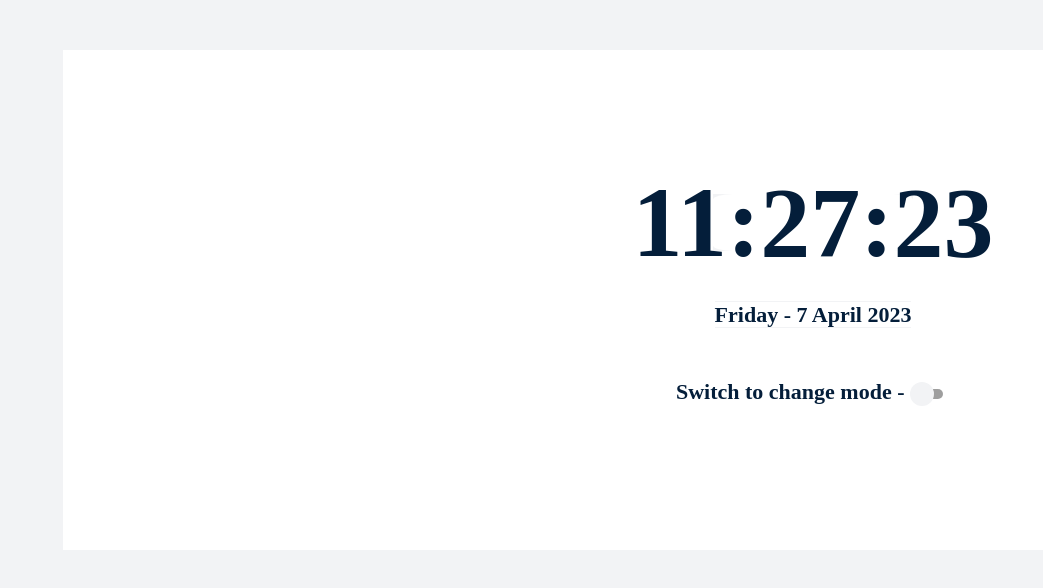
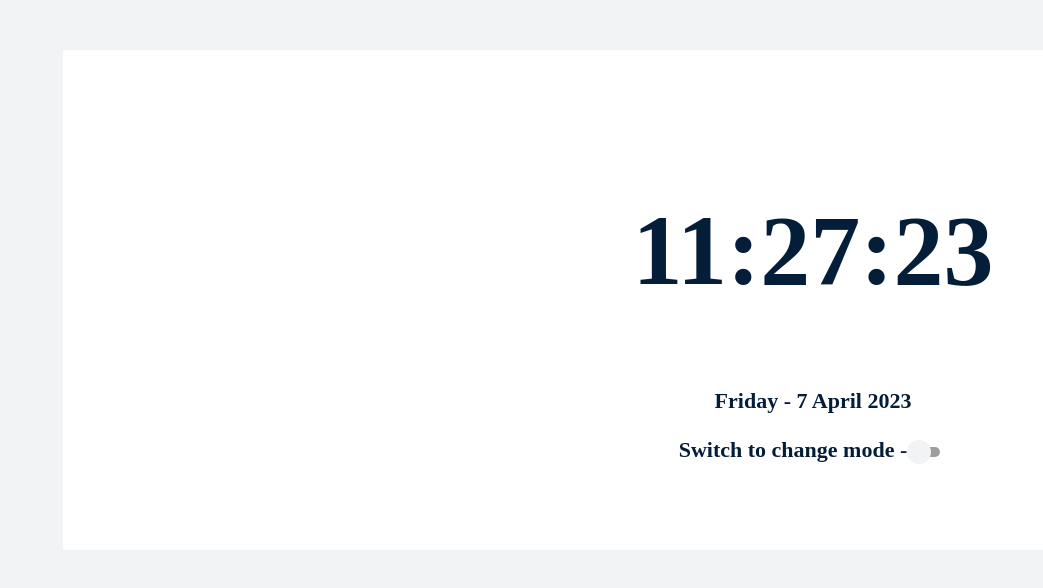
Before and after one commit to skiffter1337/react-speaking-clock, a React (Create React App) app: page / in a window 1280 px wide. Shown: the top 588 px of the page, without its empty margins (237-1280 px from the left). Built offline with nearby package versions, Linux system fonts and the light colour scheme.

Commit message:
add style(need to fix).

```diff
--- a/src/components/AnalogClock/AnalogClock.module.css
+++ b/src/components/AnalogClock/AnalogClock.module.css
@@ -1,3 +1,4 @@
 .analogClock {
+    margin-bottom: 150px;
     background-color: white;
 }
--- a/src/components/AnalogClock/AnalogClock.tsx
+++ b/src/components/AnalogClock/AnalogClock.tsx
@@ -2,13 +2,12 @@ import React, {useEffect, useRef} from 'react';
 import s from './AnalogClock.module.css'
 
 type AnalogClockType = {
-    clock: Date
+    currentTime: Date
 }
 const AnalogClock = (props: AnalogClockType) => {
     const canvasRef = useRef<HTMLCanvasElement>(null)
 
     useEffect(() => {
-        console.log('tick')
         const canvas = canvasRef.current;
         if (canvas) {
             const ctx = canvas.getContext("2d")
@@ -39,9 +38,9 @@ const AnalogClock = (props: AnalogClockType) => {
                     ctx.fill();
 
                     // Рисуем стрелки
-                    const hour = props.clock.getUTCHours();
-                    const minute = props.clock.getUTCMinutes();
-                    const second = props.clock.getUTCSeconds();
+                    const hour = props.currentTime.getUTCHours();
+                    const minute = props.currentTime.getUTCMinutes();
+                    const second = props.currentTime.getUTCSeconds();
 
                     // Рисуем часовую стрелку
                     const hourAngle = (hour % 12) * 30 + (minute / 60) * 30;
@@ -81,7 +80,7 @@ const AnalogClock = (props: AnalogClockType) => {
                 drawClock();
             }
         }
-    }, [props.clock]);
+    }, [props.currentTime]);
     return <canvas ref={canvasRef} width={200} height={200} className={s.analogClock}/>
 };
 
--- a/src/components/SpeakingClock/SpeakingClock.module.css
+++ b/src/components/SpeakingClock/SpeakingClock.module.css
@@ -1,8 +1,6 @@
-
-
 
 .clockBlock {
-    position: absolute;
+
     width: 1500px;
     height: 500px;
     margin: 50px 300px;
@@ -18,6 +16,7 @@
 
 
 .time {
+    margin-bottom: 100px;
 
     padding: 15px;
     display: flex;
@@ -33,18 +32,24 @@
 }
 
 .dateBlock {
-
+    margin-top: 200px;
+    position: absolute;
 }
 
 .date {
+    display: inline-block;
     color: #041e3a;
     background-color: white;
 }
+
 .switchSpan {
+    margin-top: 300px;
+    position: absolute;
     color: #041e3a;
     background-color: white;
 }
 
 .switch {
+
     background-color: white;
 }
--- a/src/components/SpeakingClock/SpeakingClock.tsx
+++ b/src/components/SpeakingClock/SpeakingClock.tsx
@@ -1,42 +1,47 @@
-import React, {useEffect, useState} from 'react';
+import React, {useEffect, useMemo, useState} from 'react';
 import s from './SpeakingClock.module.css'
 import AnalogClock from "../AnalogClock/AnalogClock";
 import Switch from "@material-ui/core/Switch";
 
 
-
-
 export const SpeakingClock = () => {
 
 
-    const [clock, setClock] = useState(new Date())
-    const [mode, setMode] = useState(false)
-    console.log(mode)
-    let time = `${clock.getHours().toString().padStart(2, "0")}:${clock.getMinutes().toString().padStart(2, "0")}:${clock.getSeconds().toString().padStart(2, "0")}`
+    const [currentTime, setCurrentTime] = useState(new Date())
+    const [isAnalogClock, setIsAnalogClock] = useState(false)
+
+    let time = useMemo(() => `${currentTime.getHours().toString().padStart(2, "0")}:${currentTime.getMinutes().toString().padStart(2, "0")}:${currentTime.getSeconds().toString().padStart(2, "0")}`, [currentTime])
+
 
     useEffect(() => {
         const intervalId = setInterval(() => {
-            setClock(new Date())
+            setCurrentTime(new Date())
             document.title = time
         }, 1000)
 
         return () => clearInterval(intervalId)
-    }, [clock])
+    }, [currentTime])
 
-    const onSwitchMode = () => setMode(!mode)
-
+    const onSwitchMode = () => setIsAnalogClock(!isAnalogClock)
+    console.log('tick')
 
     return (
         <>
             <div className={s.clockBlock}>
-                {mode ? <AnalogClock clock={clock}/> : <div className={s.clock}>
+                {isAnalogClock
+                    ?
+                    <AnalogClock currentTime={currentTime}/>
+                    :
                     <span className={s.time}>{time}</span>
-                </div>}
+                }
                 <div className={s.dateBlock}>
                     <span
-                        className={s.date}>{`${clock.toLocaleString('en', {weekday: 'long'})} - ${clock.getDate()} ${clock.toLocaleString('en', {month: 'long'})} ${clock.getFullYear()}`}</span>
+                        className={s.date}>{`${currentTime.toLocaleString('en', {weekday: 'long'})} - ${currentTime.getDate()} ${currentTime.toLocaleString('en', {month: 'long'})} ${currentTime.getFullYear()}`}</span>
                 </div>
-                <span className={s.switchSpan}>Switch to change mode - <Switch onChange={onSwitchMode} className={s.switch} size={'small'}/></span>
+                <span className={s.switchSpan}>
+                    Switch to change mode -
+                    <Switch onChange={onSwitchMode} className={s.switch} size={'small'}/>
+                </span>
             </div>
         </>
     );
```
